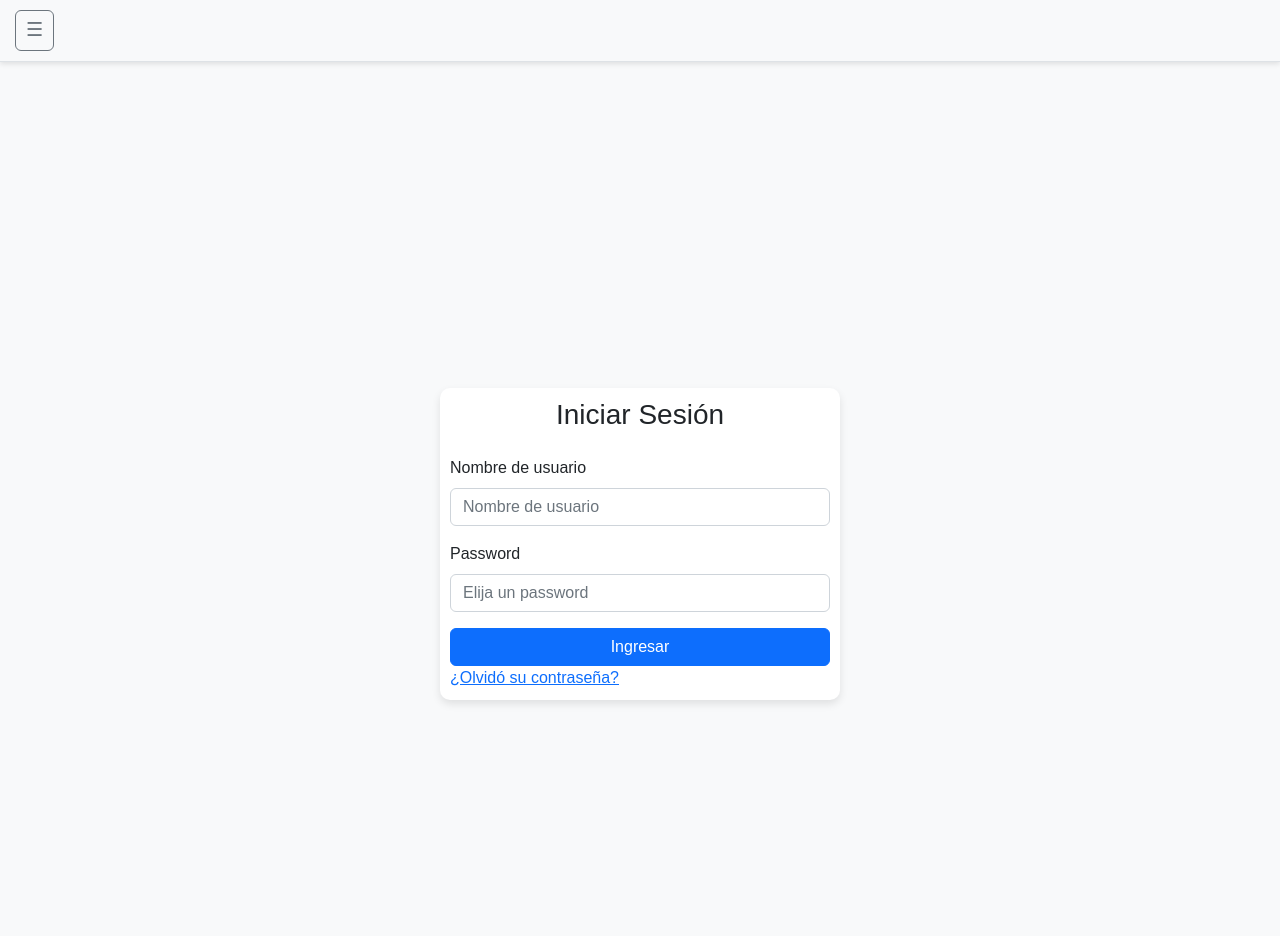
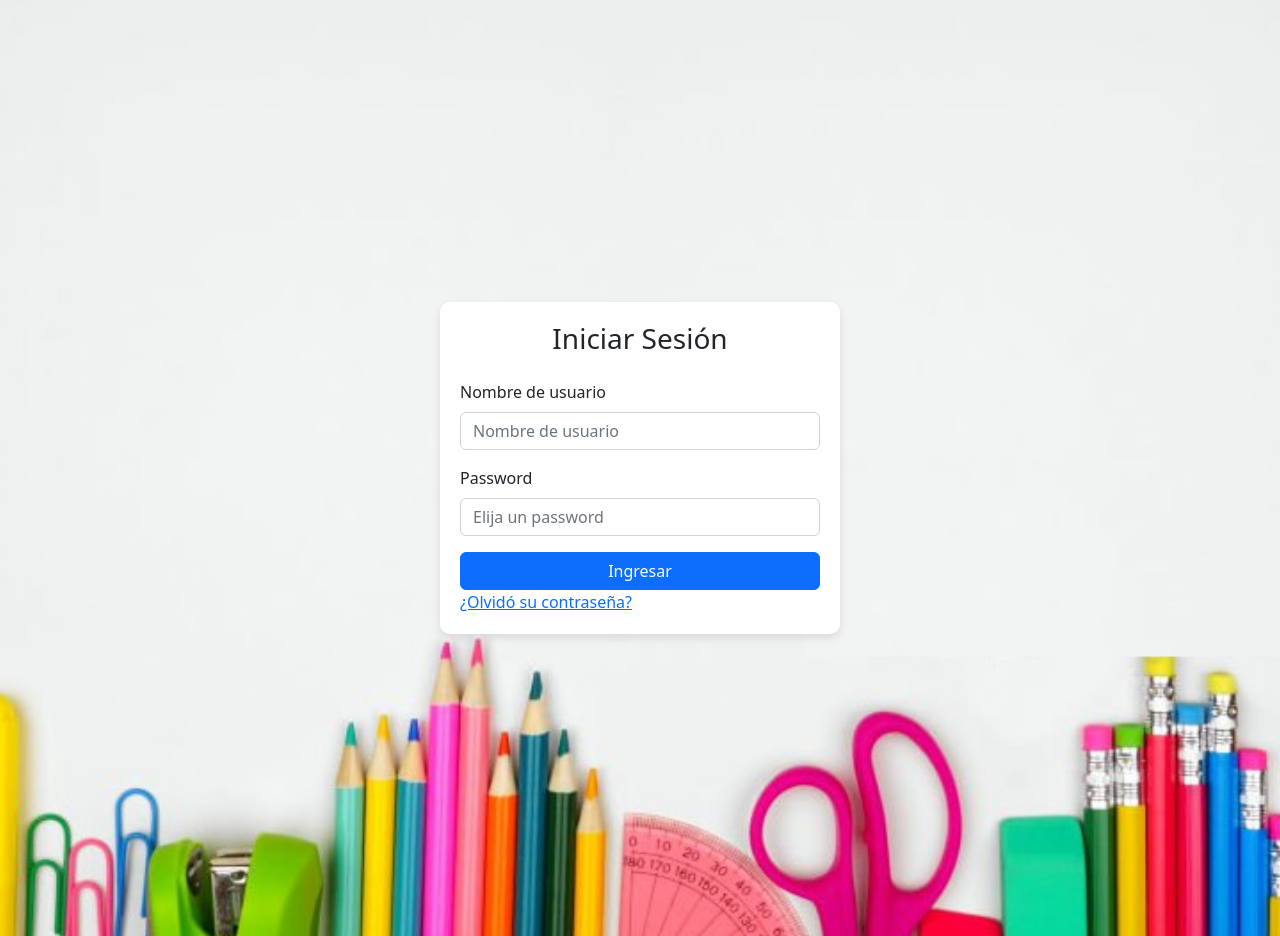
Before and after one commit to papelgames/aicrag, a Flask app: page /login in a window 1280 px wide. Run offline with Flask 3, Linux system fonts and the light colour scheme; parts of the project's set-up code (start-up, migrations or seed data) failed here and were passed over; some libraries are stand-ins or nearby versions.

Commit message:
login separado

```diff
--- a/app/auth/forms.py
+++ b/app/auth/forms.py
@@ -15,7 +15,7 @@ class SignupForm(FlaskForm):
     cuit = StringField('CUIT', validators=[DataRequired(), Length(max=11)])
 
 class UsernameForm(FlaskForm):
-    username = StringField('Nombre de usuario', validators=[DataRequired(), Length(max=15)])
+    username = StringField('Nombre de usuario', validators=[DataRequired('Debe ingresar su usuario'), Length(max=15)])
 
 class LoginForm(UsernameForm):
     password = PasswordField('Password', validators=[DataRequired('Debe ingresar una contraseña')])
--- a/app/auth/templates/auth/login_form.html
+++ b/app/auth/templates/auth/login_form.html
@@ -1,13 +1,38 @@
-{% extends "base_template.html" %}
 {% from "_render_elements.html" import render_input %}
 
-{% block title %}
-    aicrag | Login
-{% endblock %}
-
-
-{% block content %}
-<div class="login-body" >
+<!DOCTYPE html>
+<html lang="es">
+<head>
+    <meta charset="UTF-8">
+    <meta name="viewport" content="width=device-width, initial-scale=1.0">
+    <title>Login</title>
+    <!-- Bootstrap CSS -->
+    <link rel="shortcut icon" href="{{ url_for('static', filename='imgs/favicon.ico') }}">
+    <link rel="stylesheet" href="{{ url_for('static', filename='css/bootstrap/bootstrap.min.css') }}">
+    <style>
+        body {
+            display: flex;
+            align-items: center;
+            justify-content: center;
+            height: 100vh;
+            margin: 0;
+            background-image: url("{{ url_for('static', filename='imgs/fondo.jpg') }}"); /* Ruta de la imagen */
+            background-size: cover; /* Escala la imagen para que cubra toda la pantalla */
+            background-repeat: no-repeat; /* Evita que la imagen se repita */
+            background-attachment: fixed; /* Fija la imagen al hacer scroll */
+            background-position: center; /* Centra la imagen */
+        }
+        .login-form {
+            width: 100%;
+            max-width: 400px;
+            padding: 20px;
+            background-color: #fff;
+            border-radius: 10px;
+            box-shadow: 0 4px 8px rgba(0, 0, 0, 0.1);
+        }
+    </style>
+</head>
+<body>
     <form action="" method="post" class="login-form" enctype="multipart/form-data" novalidate>
         {{ form.hidden_tag() }}
         <h3 class="text-center mb-4">Iniciar Sesión</h3>
@@ -17,8 +42,11 @@
         <div class="mb-3">
             {{ render_input(form.password,'', id= "password" , class="form-control", placeholder="Elija un password" ) }}
         </div>
-        <button type="submit" class="btn btn-primary w-100" >Ingresar</button>
+        <button type="submit" class="btn btn-primary w-100">Ingresar</button>
         <div> <a href="{{ url_for('auth.forgot_password') }}">¿Olvidó su contraseña?</a></div>
-</form>
-</div>
-{% endblock %}
+    </form>
+
+
+
+</body>
+</html>
--- a/app/static/css/style.css
+++ b/app/static/css/style.css
@@ -92,20 +92,3 @@ body {
   font-size: 1.2rem;
   padding: 5px 10px;
 }
-
-.login-form {
-  width: 100%;
-  max-width: 400px;
-  padding: 10px;
-  background-color: #fff;
-  border-radius: 10px;
-  box-shadow: 0 4px 8px rgba(0, 0, 0, 0.1);
-}
-
-.login-body {
-  display: flex;
-  align-items: center;
-  justify-content: center;
-  height: 100vh;
-  background-color: #f8f9fa;
-}
```
Also changed, not shown: app/static/imgs/fondo.jpg (added).
